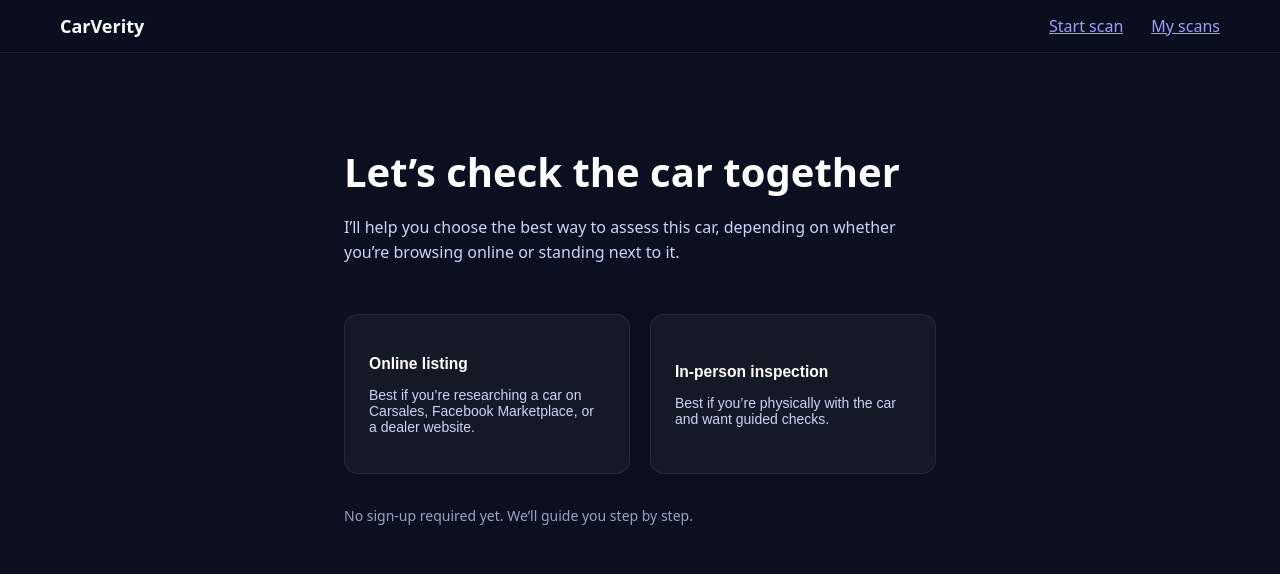
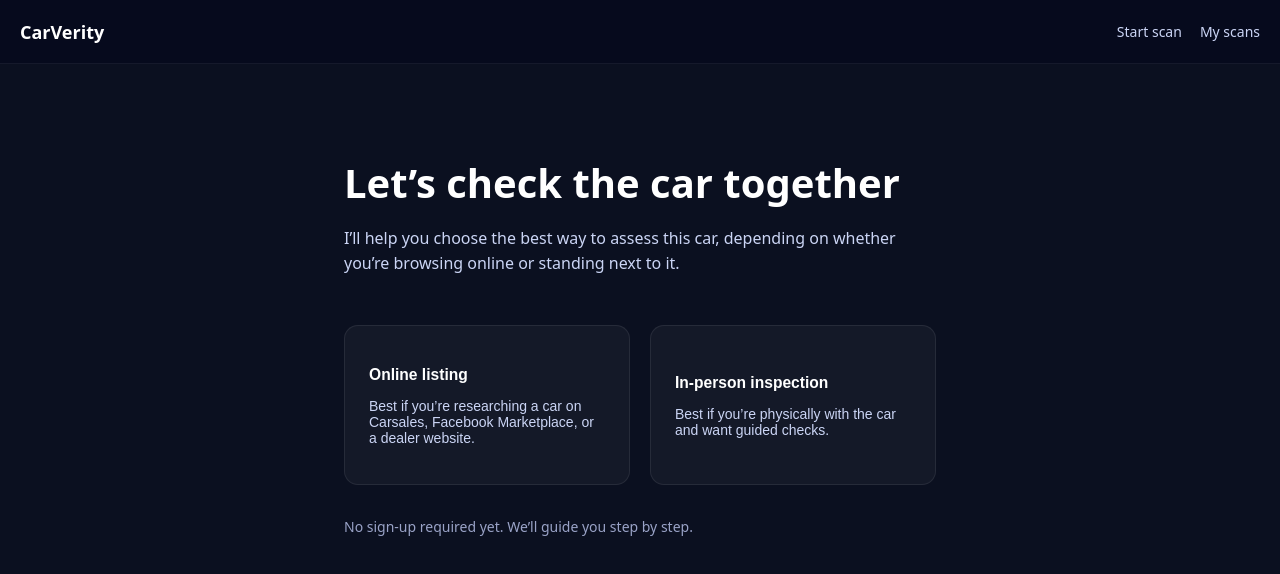
Before and after one commit to jeremy-swallow/carverity-clean, a React (Vite) app: page / in a window 1280 px wide. Shown: the top 574 px of the page. Built offline with nearby package versions, Linux system fonts and the light colour scheme.

Commit message:
Fix header overlay blocking page interactions

```diff
--- a/src/components/Layout.tsx
+++ b/src/components/Layout.tsx
@@ -1,128 +1,78 @@
-import { Outlet, NavLink, useLocation } from "react-router-dom";
-import { useState } from "react";
+import { Outlet, Link } from "react-router-dom";
 
-function getContextLabel(pathname: string) {
-  if (pathname.startsWith("/scan/online")) return "Online scan";
-  if (pathname.startsWith("/scan/in-person")) return "In-person scan";
-  if (pathname.startsWith("/my-scans")) return "My scans";
-  if (pathname.startsWith("/start-scan")) return "Start scan";
-  return "";
-}
+const HEADER_HEIGHT = 64;
 
 export default function Layout() {
-  const [menuOpen, setMenuOpen] = useState(false);
-  const location = useLocation();
-  const contextLabel = getContextLabel(location.pathname);
-
   return (
-    <div
-      style={{
-        minHeight: "100vh",
-        display: "flex",
-        flexDirection: "column",
-        background: "#0b1020",
-        color: "white",
-      }}
-    >
+    <>
+      {/* Header */}
       <header
         style={{
-          position: "sticky",
+          position: "fixed",
           top: 0,
-          zIndex: 50,
-          background: "rgba(11,16,32,0.92)",
-          backdropFilter: "blur(10px)",
-          borderBottom: "1px solid rgba(255,255,255,0.08)",
-        }}
-      >
-        <div
-          style={{
-            maxWidth: 1200,
-            margin: "0 auto",
-            padding: "14px 20px",
+          left: 0,
+          right: 0,
+          height: HEADER_HEIGHT,
           display: "flex",
           alignItems: "center",
           justifyContent: "space-between",
-            gap: 24,
+          padding: "0 20px",
+          background: "rgba(6, 10, 30, 0.85)",
+          backdropFilter: "blur(10px)",
+          zIndex: 1000,
+          borderBottom: "1px solid rgba(255,255,255,0.06)",
         }}
       >
-          <NavLink
+        <Link
           to="/"
-            onClick={() => setMenuOpen(false)}
           style={{
+            fontWeight: 700,
             fontSize: 18,
-              fontWeight: 700,
+            color: "white",
             textDecoration: "none",
-              color: "white",
           }}
         >
           CarVerity
-          </NavLink>
-
-          {contextLabel && (
-            <div
-              className="header-context"
-              style={{ fontSize: 14, color: "#9aa7d9", display: "none" }}
-            >
-              {contextLabel}
-            </div>
-          )}
+        </Link>
 
         <nav
-            className="desktop-nav"
           style={{
-              display: "none",
-              gap: 28,
-              alignItems: "center",
+            display: "flex",
+            gap: 18,
+            fontSize: 14,
           }}
         >
-            <NavLink to="/start-scan">Start scan</NavLink>
-            <NavLink to="/my-scans">My scans</NavLink>
-          </nav>
-
-          <button
-            onClick={() => setMenuOpen((v) => !v)}
+          <Link
+            to="/start-scan"
             style={{
-              background: "none",
-              border: "none",
-              color: "white",
-              fontSize: 22,
-              cursor: "pointer",
+              color: "#cbd5f5",
+              textDecoration: "none",
             }}
           >
-            ☰
-          </button>
-        </div>
+            Start scan
+          </Link>
 
-        {menuOpen && (
-          <div
+          <Link
+            to="/my-scans"
             style={{
-              borderTop: "1px solid rgba(255,255,255,0.08)",
-              padding: "14px 20px",
-              display: "flex",
-              flexDirection: "column",
-              gap: 14,
+              color: "#cbd5f5",
+              textDecoration: "none",
             }}
           >
-            {contextLabel && (
-              <div style={{ fontSize: 13, color: "#9aa7d9" }}>
-                {contextLabel}
-              </div>
-            )}
-
-            <NavLink to="/start-scan" onClick={() => setMenuOpen(false)}>
-              Start scan
-            </NavLink>
-
-            <NavLink to="/my-scans" onClick={() => setMenuOpen(false)}>
             My scans
-            </NavLink>
-          </div>
-        )}
+          </Link>
+        </nav>
       </header>
 
-      <main style={{ flex: 1 }}>
+      {/* Page content */}
+      <main
+        style={{
+          paddingTop: HEADER_HEIGHT,
+          minHeight: "100vh",
+        }}
+      >
         <Outlet />
       </main>
-    </div>
+    </>
   );
 }
```
Lines whose indentation alone changed are shown as unchanged.
